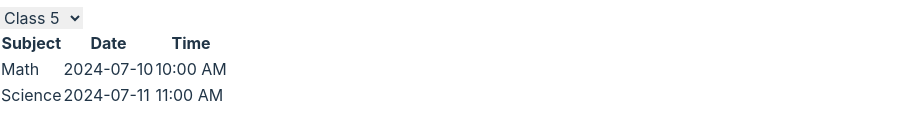
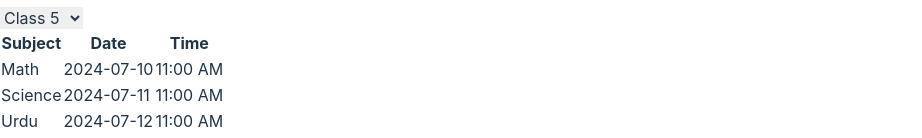
Before and after one commit to faisaljaweed/LMS-React-With-Firebase, a React (Vite) app: page /LMS-React-With-Firebase/examschedule in a window 1280 px wide. Shown: the part 846-984 px from the top of the page, without its empty margins (0-922 px from the left). Before the commit the page ends 954 px from the top, so only its background shows below. Built offline with nearby package versions, Linux system fonts and the light colour scheme.

Commit message:
Done LMS

```diff
--- a/src/pages/Exam/examschedule.tsx
+++ b/src/pages/Exam/examschedule.tsx
@@ -5,28 +5,41 @@ const ExamSchedule = () => {
 
     const examSchedules: { [key: string]: { subject: string, date: string, time: string }[] } = {
         "Class 5": [
-            { subject: "Math", date: "2024-07-10", time: "10:00 AM" },
+            { subject: "Math", date: "2024-07-10", time: "11:00 AM" },
             { subject: "Science", date: "2024-07-11", time: "11:00 AM" },
+            { subject: "Urdu", date: "2024-07-12", time: "11:00 AM" },
+            { subject: "English", date: "2024-07-13", time: "11:00 AM" },
         ],
         "Class 6": [
-            { subject: "Math", date: "2024-07-12", time: "10:00 AM" },
-            { subject: "Science", date: "2024-07-13", time: "11:00 AM" },
+            { subject: "English", date: "2024-07-12", time: "10:00 AM" },
+            { subject: "Science", date: "2024-07-13", time: "10:00 AM" },
+            { subject: "Urdu", date: "2024-07-14", time: "10:00 AM" },
+            { subject: "Math", date: "2024-07-14", time: "10:00 AM" },
+
         ],
         "Class 7": [
-            { subject: "Math", date: "2024-07-14", time: "10:00 AM" },
-            { subject: "Science", date: "2024-07-15", time: "11:00 AM" },
+            { subject: "Math", date: "2024-07-14", time: "12:00 AM" },
+            { subject: "Science", date: "2024-07-15", time: "12:00 AM" },
+            { subject: "English", date: "2024-07-16", time: "12:00 AM" },
+            { subject: "Urdu", date: "2024-07-17", time: "12:00 AM" },
         ],
         "Class 8": [
-            { subject: "Math", date: "2024-07-16", time: "10:00 AM" },
-            { subject: "Science", date: "2024-07-17", time: "11:00 AM" },
+            { subject: "Math", date: "2024-07-16", time: "01:00 AM" },
+            { subject: "Urdu", date: "2024-07-17", time: "01:00 AM" },
+            { subject: "English", date: "2024-07-18", time: "01:00 AM" },
+            { subject:"Science", date: "2024-07-19", time: "01:00 AM" },
         ],
         "Class 9": [
-            { subject: "Math", date: "2024-07-18", time: "10:00 AM" },
-            { subject: "Science", date: "2024-07-19", time: "11:00 AM" },
+            { subject: "Math", date: "2024-07-18", time: "02:00 AM" },
+            { subject: "Science", date: "2024-07-19", time: "02:00 AM" },
+            { subject: "English", date: "2024-07-20", time: "02:00 AM" },
+            { subject: "Urdu", date: "2024-07-21", time: "02s:00 AM" },
         ],
         "Class 10": [
             { subject: "Math", date: "2024-07-20", time: "10:00 AM" },
             { subject: "Science", date: "2024-07-21", time: "11:00 AM" },
+            { subject: "English", date: "2024-07-23", time: "11:00 AM" },
+            { subject: "Urdu", date: "2024-07-24", time: "11:00 AM" },
         ],
     };
 
@@ -37,16 +50,17 @@ const ExamSchedule = () => {
     return (
         <>
             <h1>Exam Schedule</h1>
-            <select value={selectedClass} onChange={handleClassChange}>
-                <option value="Class 5">Class 5</option>
+            <div className="flex justify-center items-center">
+            <select className="w-72 text-[20px] font-bold" value={selectedClass} onChange={handleClassChange}>
+                <option value="Class 5" >Class 5</option>
                 <option value="Class 6">Class 6</option>
                 <option value="Class 7">Class 7</option>
                 <option value="Class 8">Class 8</option>
                 <option value="Class 9">Class 9</option>
                 <option value="Class 10">Class 10</option>
             </select>
-
-            <table className="table-auto mt-4">
+            </div>
+            <table className="table-auto mt-4 ">
                 <thead>
                     <tr>
                         <th className="px-4 py-2">Subject</th>
```
